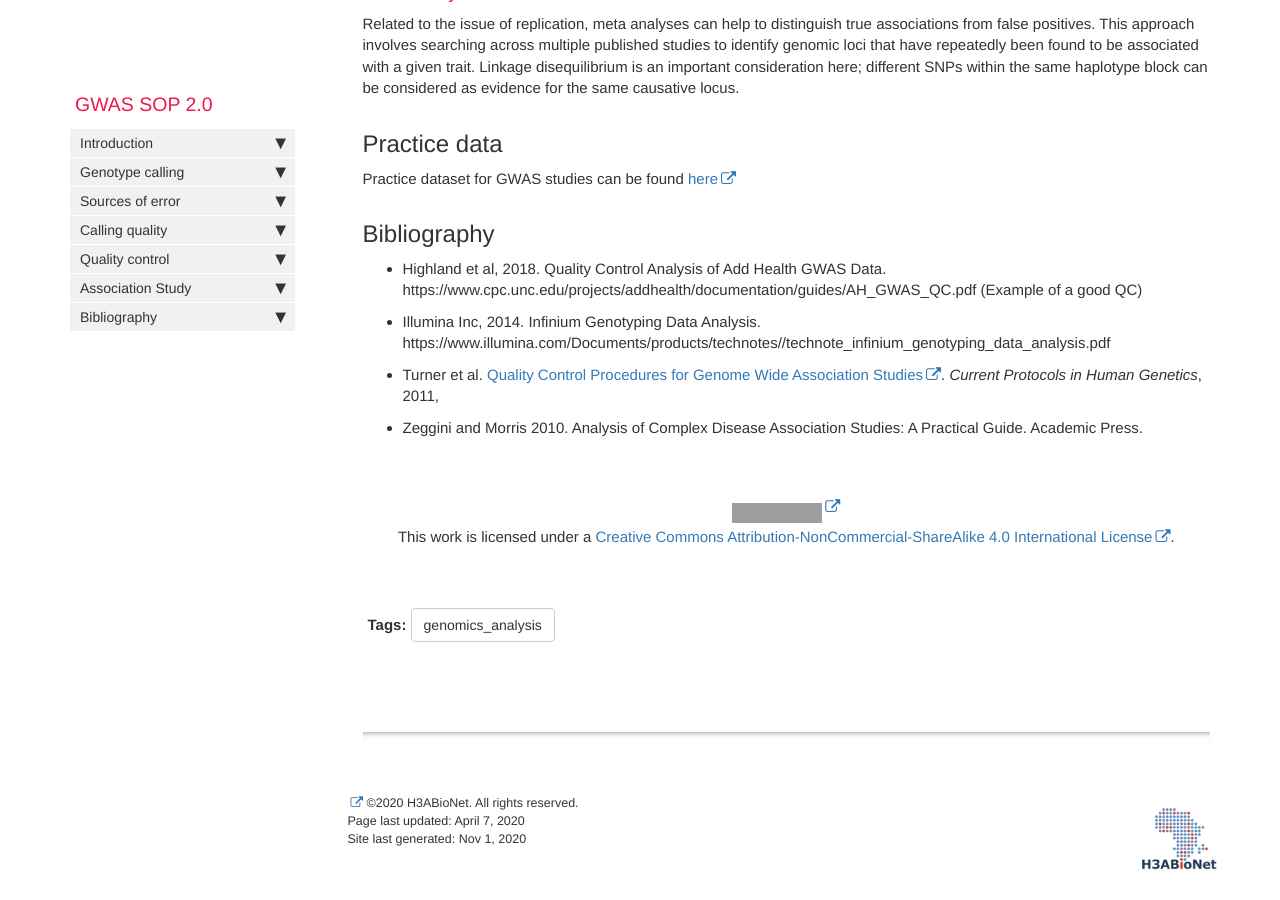
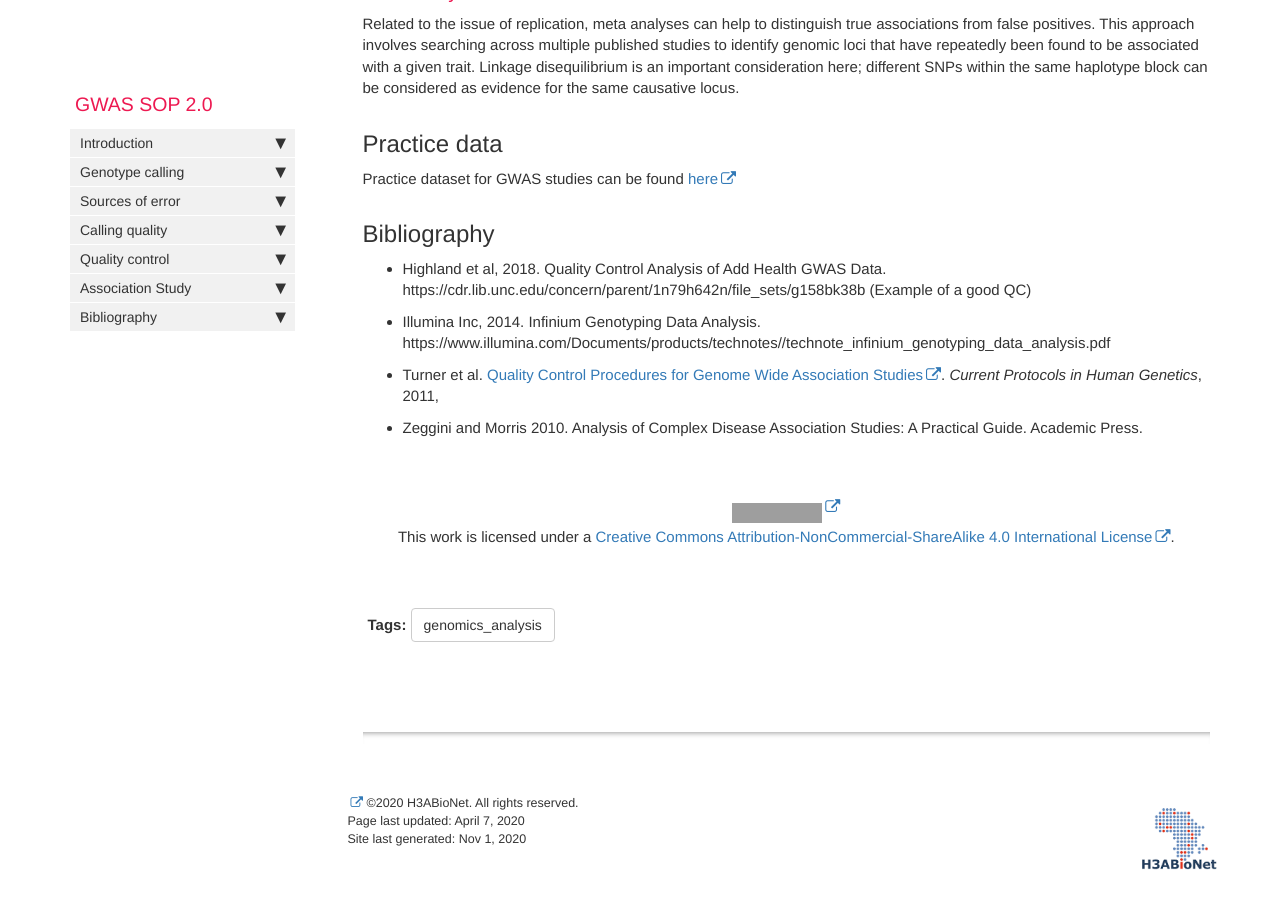
Before and after one commit to h3abionet/H3ABionet-SOPs, a Jekyll site: the page built from pages/genomics_analysis/GWAS/GWAS.md, in a window 1280 px wide and 900 px high, scrolled down 9284 px. Built offline with Jekyll 4.4.1, drawn with Linux system fonts in a browser that asks for light colours; nearby versions of some CDN libraries; comment, search, counter and statistics services are not loaded; part of the change alters nothing that is shown; grey boxes are pictures that could not be loaded.

Commit message:
Update GWAS.md
Updated URL of text

```diff
--- a/pages/genomics_analysis/GWAS/GWAS.md
+++ b/pages/genomics_analysis/GWAS/GWAS.md
@@ -261,7 +261,7 @@ Practice dataset for GWAS studies can be found [here](http://h3data.cbio.uct.ac.
 ## Bibliography {#bibliography}
 
 
-* Highland et al, 2018. Quality Control Analysis of Add Health GWAS Data. https://www.cpc.unc.edu/projects/addhealth/documentation/guides/AH_GWAS_QC.pdf    (Example of a good QC)
+* Highland et al, 2018. Quality Control Analysis of Add Health GWAS Data. https://cdr.lib.unc.edu/concern/parent/1n79h642n/file_sets/g158bk38b    (Example of a good QC)
 
 
 * Illumina Inc, 2014. Infinium Genotyping Data Analysis. https://www.illumina.com/Documents/products/technotes//technote_infinium_genotyping_data_analysis.pdf
```
